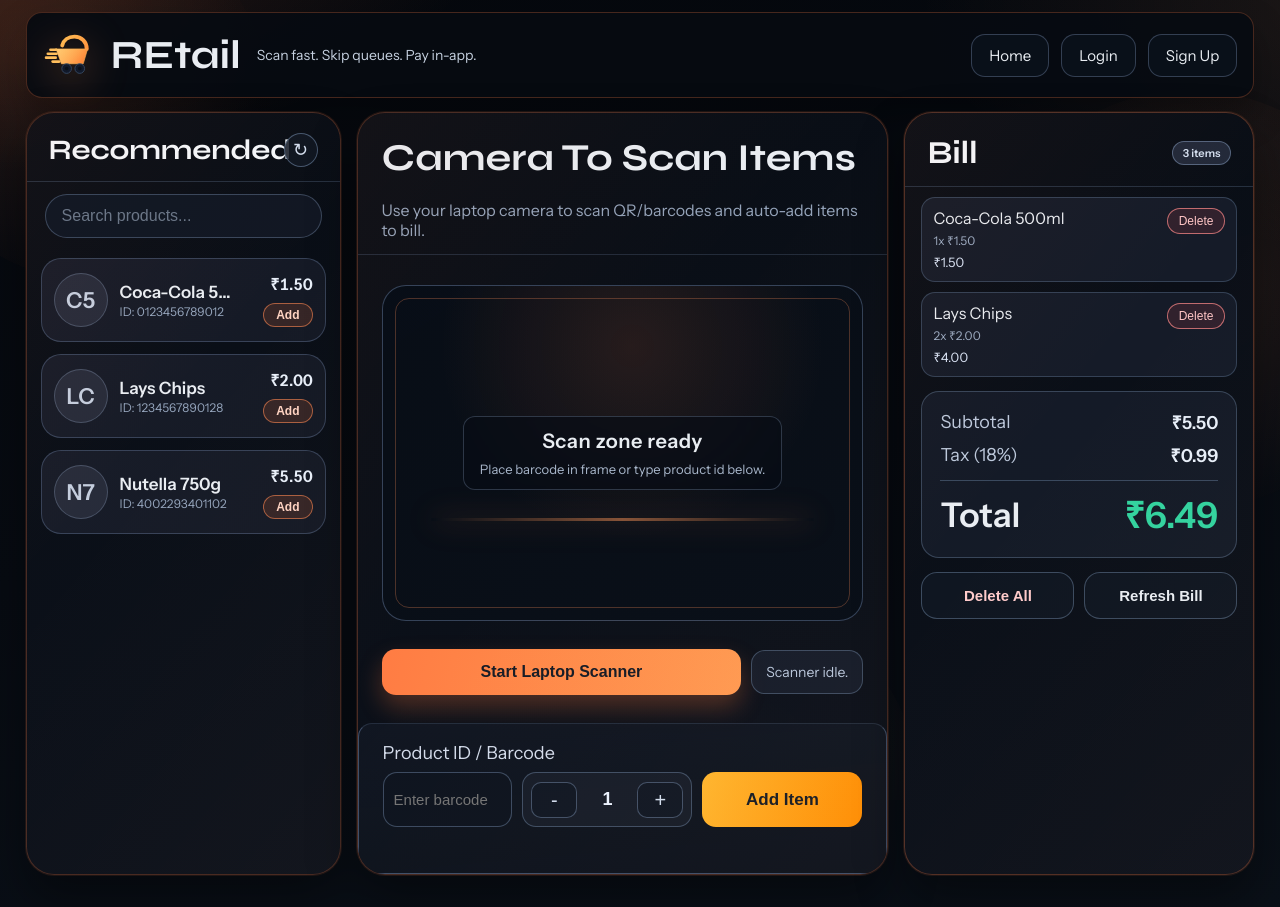
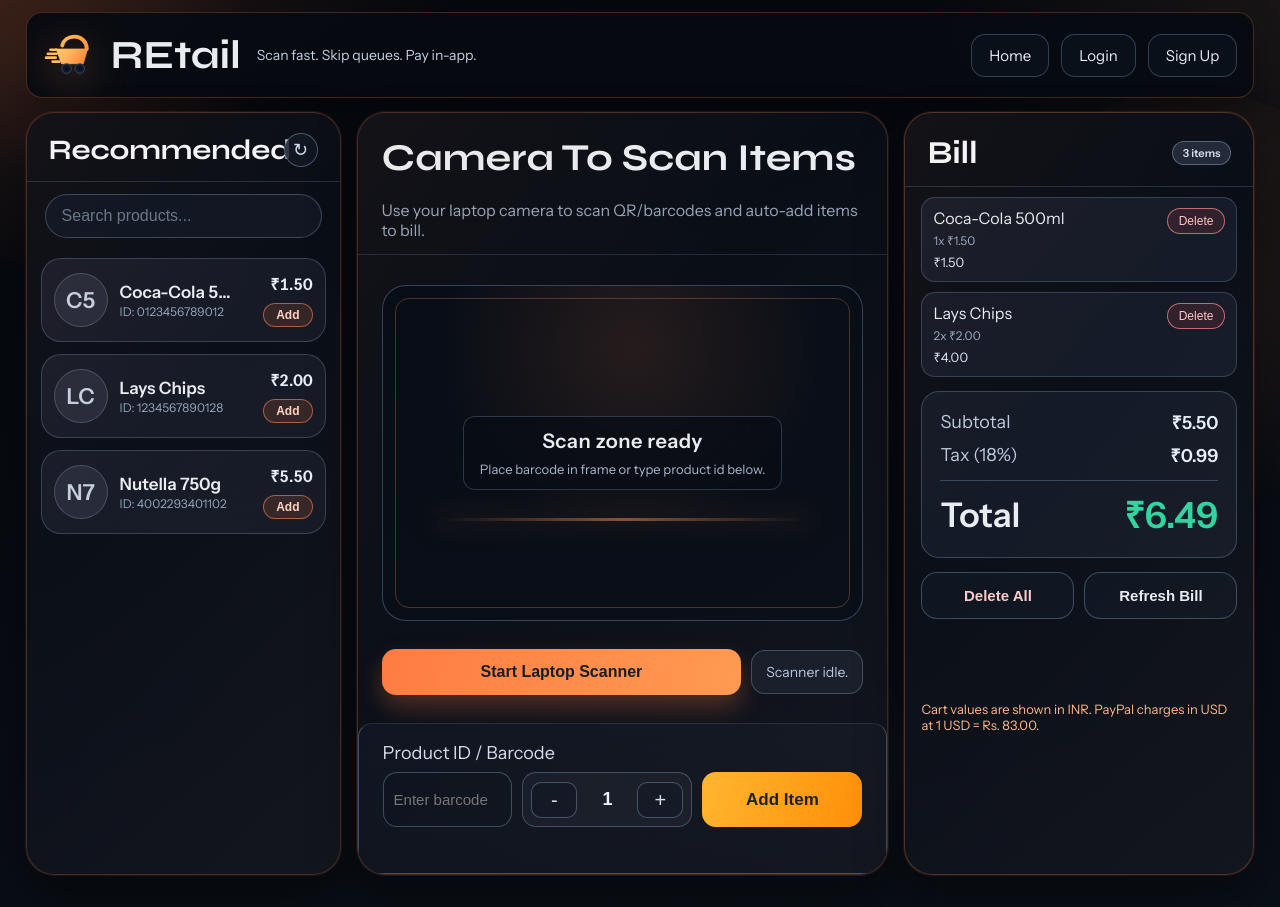
Before and after one commit to nish-jain4/REtail, a Flask app: page /customer in a window 1280 px wide. Run offline with Flask 3, Linux system fonts and the light colour scheme; some libraries are stand-ins or nearby versions.

Commit message:
Separate INR display from PayPal USD checkout

```diff
--- a/app.py
+++ b/app.py
@@ -41,6 +41,13 @@ BASE_DIR = Path(__file__).resolve().parent
 def _env_int(name: str, default: int) -> int:
     try:
         return int(str(os.getenv(name, default)).strip())
+    except (TypeError, ValueError):
+        return default
+
+
+def _env_float(name: str, default: float) -> float:
+    try:
+        return float(str(os.getenv(name, default)).strip())
     except (TypeError, ValueError):
         return default
 
@@ -109,7 +116,15 @@ PRODUCT_IMPORT_COLUMNS = {
 PAYPAL_CLIENT_ID = "AT4YjVQk1fNnJTW1sdd7KRMlB5OVYTBAuKh4dFp76BUiAmLiqbPP8VlJmrZhhZb5-w_0fRzNQG3BLTrw"
 PAYPAL_CLIENT_SECRET = "EDumKbVywv9AnZGKWHwCtl9o9UkEpMO_6hVbvuxk64_bbxEu303Se5pTEJAiy0KpOy4dX2G6R7rldyPa"
 PAYPAL_BASE_URL = os.getenv("PAYPAL_BASE_URL", "https://api-m.sandbox.paypal.com").strip()
-PAYMENT_CURRENCY = os.getenv("PAYMENT_CURRENCY", "INR").strip().upper() or "INR"
+DISPLAY_CURRENCY = "INR"
+PAYPAL_DEFAULT_CURRENCY = "USD"
+PAYPAL_CURRENCY = os.getenv("PAYMENT_CURRENCY", PAYPAL_DEFAULT_CURRENCY).strip().upper() or PAYPAL_DEFAULT_CURRENCY
+# This checkout flow should avoid INR because PayPal rejects it for the current sandbox setup.
+if PAYPAL_CURRENCY == "INR":
+    PAYPAL_CURRENCY = PAYPAL_DEFAULT_CURRENCY
+INR_PER_USD = _env_float("INR_PER_USD", 83.0)
+if INR_PER_USD <= 0:
+    INR_PER_USD = 83.0
 MONGODB_URI = os.getenv("MONGODB_URI", "").strip()
 MONGODB_DB_NAME = os.getenv("MONGODB_DB_NAME", "quickbill").strip() or "quickbill"
 LOW_STOCK_DEFAULT_THRESHOLD = _env_int("LOW_STOCK_DEFAULT_THRESHOLD", 10)
@@ -984,6 +999,19 @@ def _cart_total(items: list[dict[str, Any]]) -> float:
     return round(sum(_to_float(item.get("line_total"), 0.0) for item in items), 2)
 
 
+def _paypal_charge_amount(display_total_amount: float) -> float:
+    total_amount = round(max(_to_float(display_total_amount, 0.0), 0.0), 2)
+    if DISPLAY_CURRENCY == "INR" and PAYPAL_CURRENCY == "USD":
+        return max(round(total_amount / INR_PER_USD, 2), 0.01)
+    return total_amount
+
+
+def _payment_note() -> str:
+    if DISPLAY_CURRENCY == "INR" and PAYPAL_CURRENCY == "USD":
+        return f"Cart values are shown in INR. PayPal charges in USD at 1 USD = Rs. {INR_PER_USD:.2f}."
+    return ""
+
+
 def _snapshot_cart_for_undo(items: list[dict[str, Any]]) -> None:
     session["undo_cart_snapshot"] = {
         "items": [dict(item) for item in items],
@@ -1040,7 +1068,7 @@ def _create_paypal_order(
                     "reference_id": f"retail-{uuid.uuid4().hex[:10]}",
                     "description": f"REtail checkout for {customer_name}",
                     "amount": {
-                        "currency_code": PAYMENT_CURRENCY,
+                        "currency_code": PAYPAL_CURRENCY,
                         "value": f"{total_amount:.2f}",
                     },
                 }
@@ -1173,7 +1201,7 @@ def _finalize_paypal_payment(order_id: str, capture: dict[str, Any]) -> None:
             "customer_name": customer_name,
             "items_bought": items_bought,
             "total_amount": pending_payment.get("total_amount", 0.0),
-            "currency": pending_payment.get("currency", PAYMENT_CURRENCY),
+            "currency": pending_payment.get("currency", DISPLAY_CURRENCY),
             "date": datetime.now().isoformat(timespec="seconds"),
             "payment_order_id": order_id,
             "payment_id": payment_id,
@@ -1292,7 +1320,9 @@ def customer():
     return render_template(
         "customer.html",
         paypal_client_id=PAYPAL_CLIENT_ID,
-        payment_currency=PAYMENT_CURRENCY,
+        paypal_currency=PAYPAL_CURRENCY,
+        display_currency=DISPLAY_CURRENCY,
+        payment_note=_payment_note(),
         payment_message=request.args.get("payment_message", "").strip(),
         current_user=_current_user(),
         is_admin_authenticated=_is_admin_authenticated(),
@@ -1473,7 +1503,7 @@ def get_items():
         {
             "items": payload,
             "total_amount": _cart_total(items),
-            "currency": PAYMENT_CURRENCY,
+            "currency": DISPLAY_CURRENCY,
         }
     )
 
@@ -1630,13 +1660,14 @@ def checkout():
     total_amount = _cart_total(items)
     if total_amount <= 0:
         return jsonify({"message": "Cart total is zero. Cannot create payment order."}), 400
+    paypal_total_amount = _paypal_charge_amount(total_amount)
 
     customer = session.get("customer", {})
     customer_name = str(customer.get("name", "Guest Customer"))
 
     try:
         order = _create_paypal_order(
-            total_amount=total_amount,
+            total_amount=paypal_total_amount,
             customer_name=customer_name,
             return_url=url_for("paypal_return", _external=True),
             cancel_url=url_for("paypal_cancel", _external=True),
@@ -1649,7 +1680,9 @@ def checkout():
     session["pending_payment"] = {
         "order_id": order["id"],
         "total_amount": total_amount,
-        "currency": PAYMENT_CURRENCY,
+        "currency": DISPLAY_CURRENCY,
+        "paypal_total_amount": paypal_total_amount,
+        "paypal_currency": PAYPAL_CURRENCY,
         "customer": customer,
         "items": items,
         "created_at": _utc_now_iso(),
@@ -1661,6 +1694,8 @@ def checkout():
             "message": "Order created.",
             "order_id": order["id"],
             "approve_url": approve_url,
+            "display_currency": DISPLAY_CURRENCY,
+            "paypal_currency": PAYPAL_CURRENCY,
         }
     )
 
--- a/templates/customer.html
+++ b/templates/customer.html
@@ -10,7 +10,7 @@
     <link rel="stylesheet" href="{{ url_for('static', filename='styles.css') }}">
     <script src="https://cdn.jsdelivr.net/npm/jsqr@1.4.0/dist/jsQR.js"></script>
     {% if paypal_client_id %}
-    <script src="https://www.paypal.com/sdk/js?client-id={{ paypal_client_id | urlencode }}&currency={{ payment_currency | urlencode }}&intent=capture"></script>
+    <script src="https://www.paypal.com/sdk/js?client-id={{ paypal_client_id | urlencode }}&currency={{ paypal_currency | urlencode }}&intent=capture"></script>
     {% endif %}
 </head>
 <body class="page-customer">
@@ -118,6 +118,9 @@
                 </div>
                 <div class="bill-pay">
                     <div id="paypal-button-container"></div>
+                    {% if payment_note %}
+                    <p class="hint">{{ payment_note }}</p>
+                    {% endif %}
                 </div>
             </aside>
         </div>
@@ -130,7 +133,8 @@
 
     <script>
         const PAYPAL_CLIENT_ID = {{ paypal_client_id | default('', true) | tojson }};
-        const PAYMENT_CURRENCY = {{ payment_currency | default('INR', true) | tojson }};
+        const DISPLAY_CURRENCY = {{ display_currency | default('INR', true) | tojson }};
+        const PAYPAL_CURRENCY = {{ paypal_currency | default('USD', true) | tojson }};
         const PAYMENT_MESSAGE = {{ payment_message | default('', true) | tojson }};
         const itemList = document.getElementById("itemList");
         const cartEmpty = document.getElementById("cartEmpty");
@@ -249,9 +253,12 @@
             }, 7000);
         }
 
-        const currencyFormatter = new Intl.NumberFormat("en-IN", {
+        const currencyCode = (DISPLAY_CURRENCY || "INR").toUpperCase();
+        const currencyLocale = currencyCode === "USD" ? "en-US" : "en-IN";
+
+        const currencyFormatter = new Intl.NumberFormat(currencyLocale, {
             style: "currency",
-            currency: PAYMENT_CURRENCY || "INR",
+            currency: currencyCode,
             currencyDisplay: "symbol",
             minimumFractionDigits: 2,
             maximumFractionDigits: 2
@@ -260,7 +267,7 @@
         function formatCurrency(amount) {
             const value = Number(amount || 0);
             let formatted = currencyFormatter.format(Number.isFinite(value) ? value : 0);
-            if ((PAYMENT_CURRENCY || "INR").toUpperCase() === "INR") {
+            if (currencyCode === "INR") {
                 // Keep compact INR style like "₹500.00" without extra gaps.
                 formatted = formatted.replace(/\s+/g, "");
             }
```
